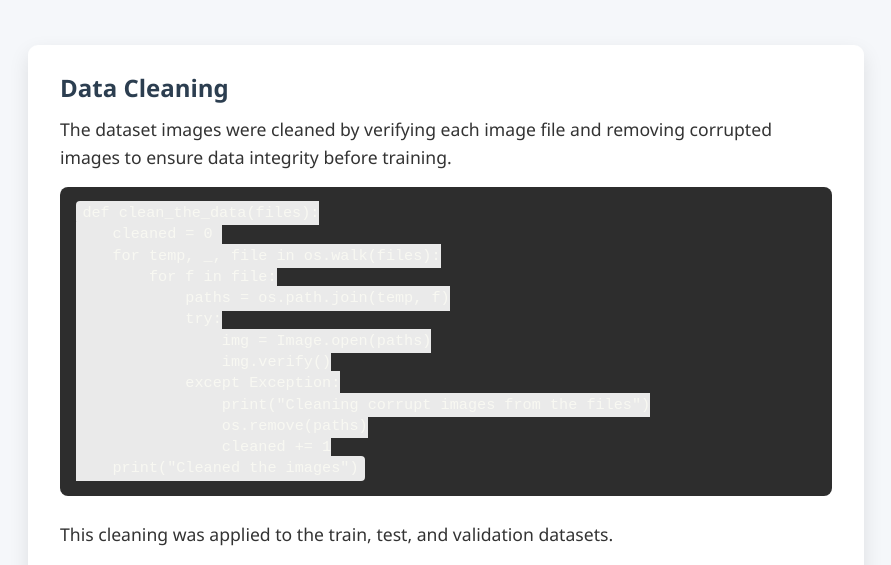
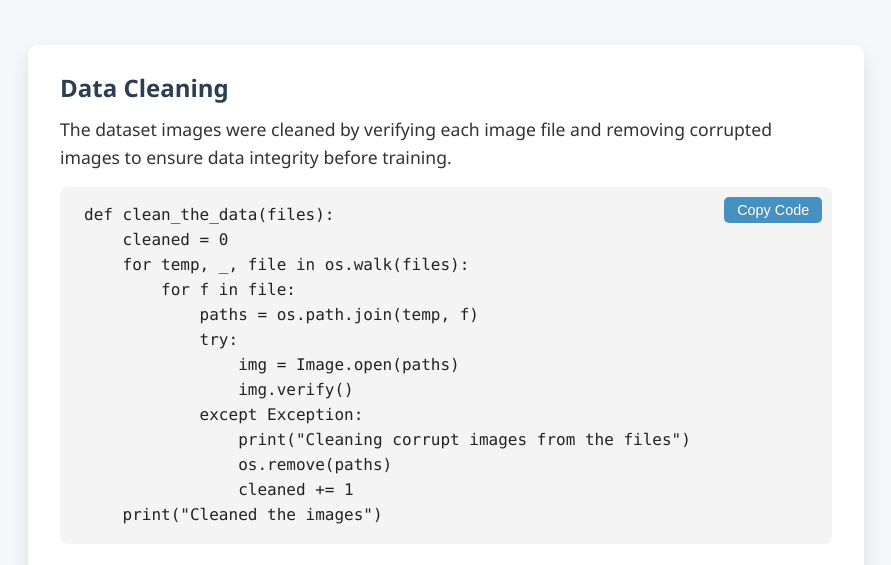
Before and after one commit to Frosty-8/wildlife-analysis, a plain HTML site: page index.html in a window 1280 px wide. Shown: the part 205-770 px from the top of the page, without its empty margins (194-1085 px from the left). Drawn offline with Linux system fonts and the light colour scheme.

Commit message:
Update index.html

```diff
--- a/index.html
+++ b/index.html
@@ -35,35 +35,10 @@
       font-size: 1.1rem;
     }
     code {
-      background: #eaeaea;
-      padding: 0.2rem 0.4rem;
-      border-radius: 4px;
-      font-family: monospace;
-      font-size: 0.95rem;
-    }
-    pre {
-      background: #2d2d2d;
-      color: #f8f8f2;
-      padding: 1rem;
-      border-radius: 8px;
-      overflow-x: auto;
-      margin-bottom: 1.5rem;
-      font-size: 0.9rem;
-      line-height: 1.4;
-    }
-    section {
-      background: white;
-      padding: 1.5rem 2rem;
-      margin-bottom: 2rem;
-      border-radius: 10px;
-      box-shadow: 0 8px 20px rgba(0,0,0,0.1);
-      opacity: 0;
-      transform: translateY(30px);
-      transition: opacity 0.8s ease, transform 0.8s ease;
-    }
-    section.visible {
-      opacity: 1;
-      transform: translateY(0);
+      background: none;
+      color: inherit;
+      font-family: 'Fira Mono', 'Consolas', 'Monaco', monospace;
+      font-size: inherit;
     }
     nav {
       text-align: center;
@@ -85,6 +60,59 @@
       color: #777;
       margin-top: 3rem;
     }
+
+    /* Section styling with animation */
+    section {
+      background: white;
+      padding: 1.5rem 2rem;
+      margin-bottom: 2rem;
+      border-radius: 10px;
+      box-shadow: 0 8px 20px rgba(0,0,0,0.1);
+      opacity: 0;
+      transform: translateY(30px);
+      transition: opacity 0.8s ease, transform 0.8s ease;
+    }
+    section.visible {
+      opacity: 1;
+      transform: translateY(0);
+    }
+
+    /* Code block styling */
+    pre {
+      background: #f4f4f4;
+      color: #222;
+      padding: 1rem 1.5rem;
+      border-radius: 8px;
+      overflow-x: auto;
+      margin-bottom: 1.5rem;
+      font-size: 1rem;
+      line-height: 1.5;
+      position: relative;
+      white-space: pre-wrap; /* wrap long lines */
+      word-wrap: break-word;
+    }
+
+    /* Copy button styling */
+    .copy-btn {
+      position: absolute;
+      top: 10px;
+      right: 10px;
+      background: #2980b9;
+      color: #fff;
+      border: none;
+      padding: 0.3rem 0.8rem;
+      border-radius: 5px;
+      cursor: pointer;
+      font-size: 0.9rem;
+      opacity: 0.85;
+      transition: background 0.2s, opacity 0.2s;
+      z-index: 2;
+      user-select: none;
+    }
+    .copy-btn:hover {
+      background: #1abc9c;
+      opacity: 1;
+    }
   </style>
 </head>
 <body>
@@ -102,6 +130,8 @@
   <section id="data-cleaning" class="animate-section">
     <h2>Data Cleaning</h2>
     <p>The dataset images were cleaned by verifying each image file and removing corrupted images to ensure data integrity before training.</p>
+    <div style="position:relative;">
+      <button class="copy-btn" onclick="copyCode(this)">Copy Code</button>
       <pre><code>def clean_the_data(files):
     cleaned = 0
     for temp, _, file in os.walk(files):
@@ -115,12 +145,15 @@
                 os.remove(paths)
                 cleaned += 1
     print("Cleaned the images")</code></pre>
+    </div>
     <p>This cleaning was applied to the train, test, and validation datasets.</p>
   </section>
 
   <section id="data-preprocessing" class="animate-section">
     <h2>Data Preprocessing</h2>
     <p>Images were resized to 64x64 pixels and batched for efficient training using TensorFlow's <code>image_dataset_from_directory</code> method.</p>
+    <div style="position:relative;">
+      <button class="copy-btn" onclick="copyCode(this)">Copy Code</button>
       <pre><code>img_size = (64, 64)
 batch_size = 32
 
@@ -130,6 +163,7 @@ valid_data = tf.keras.preprocessing.image_dataset_from_directory(
     "dataset/valid", seed=42, image_size=img_size, batch_size=batch_size)
 tested_data = tf.keras.preprocessing.image_dataset_from_directory(
     "dataset/test", seed=42, image_size=img_size, batch_size=batch_size)</code></pre>
+    </div>
     <p>Sample images from the training set were visualized to verify correct loading.</p>
   </section>
 
@@ -143,6 +177,8 @@ tested_data = tf.keras.preprocessing.image_dataset_from_directory(
       <li>Dropout layer with 40% rate to prevent overfitting</li>
       <li>Output dense layer with 2 neurons (for 2 classes) and softmax activation</li>
     </ul>
+    <div style="position:relative;">
+      <button class="copy-btn" onclick="copyCode(this)">Copy Code</button>
       <pre><code>model = Sequential([
     Conv2D(32, (3,3), activation='relu', input_shape=(64,64,3)),
     MaxPooling2D(2,2),
@@ -157,16 +193,20 @@ tested_data = tf.keras.preprocessing.image_dataset_from_directory(
     Dropout(0.4),
     Dense(2, activation='softmax')
 ])</code></pre>
+    </div>
   </section>
 
   <section id="training" class="animate-section">
     <h2>Training</h2>
     <p>The model was compiled with Adam optimizer and sparse categorical crossentropy loss, then trained for 5 epochs.</p>
+    <div style="position:relative;">
+      <button class="copy-btn" onclick="copyCode(this)">Copy Code</button>
       <pre><code>model.compile(optimizer='adam',
           loss='sparse_categorical_crossentropy',
           metrics=['accuracy'])
 
 history = model.fit(trained_data, validation_data=valid_data, epochs=5)</code></pre>
+    </div>
     <p>Training and validation accuracy and loss were tracked to monitor performance.</p>
   </section>
 
@@ -177,10 +217,13 @@ history = model.fit(trained_data, validation_data=valid_data, epochs=5)</code></
       <li>Test Accuracy: ~96%</li>
       <li>Test Loss: ~12.4%</li>
     </ul>
+    <div style="position:relative;">
+      <button class="copy-btn" onclick="copyCode(this)">Copy Code</button>
       <pre><code>test_loss, test_acc = model.evaluate(tested_data)
 
 print(f"Test accuracy : {test_acc:.5f}")
 print(f"Test Loss : {test_loss:.5f}")</code></pre>
+    </div>
   </section>
 
   <footer>
@@ -188,7 +231,7 @@ print(f"Test Loss : {test_loss:.5f}")</code></pre>
   </footer>
 
   <script>
-    // Simple animation on scroll to mimic Framer Motion fade-up effect
+    // Fade-up animation on scroll (like Framer Motion)
     function animateOnScroll() {
       const sections = document.querySelectorAll('.animate-section');
       const triggerBottom = window.innerHeight * 0.85;
@@ -201,9 +244,30 @@ print(f"Test Loss : {test_loss:.5f}")</code></pre>
         }
       });
     }
-
     window.addEventListener('scroll', animateOnScroll);
     window.addEventListener('load', animateOnScroll);
+
+    // Copy code to clipboard function
+    function copyCode(button) {
+      const codeBlock = button.parentElement.querySelector('code');
+      if (!codeBlock) return;
+
+      const text = codeBlock.innerText;
+
+      navigator.clipboard.writeText(text).then(() => {
+        button.textContent = 'Copied!';
+        button.disabled = true;
+        setTimeout(() => {
+          button.textContent = 'Copy Code';
+          button.disabled = false;
+        }, 1500);
+      }).catch(() => {
+        button.textContent = 'Failed!';
+        setTimeout(() => {
+          button.textContent = 'Copy Code';
+        }, 1500);
+      });
+    }
   </script>
 
 </body>
```
Lines whose indentation alone changed are shown as unchanged.
